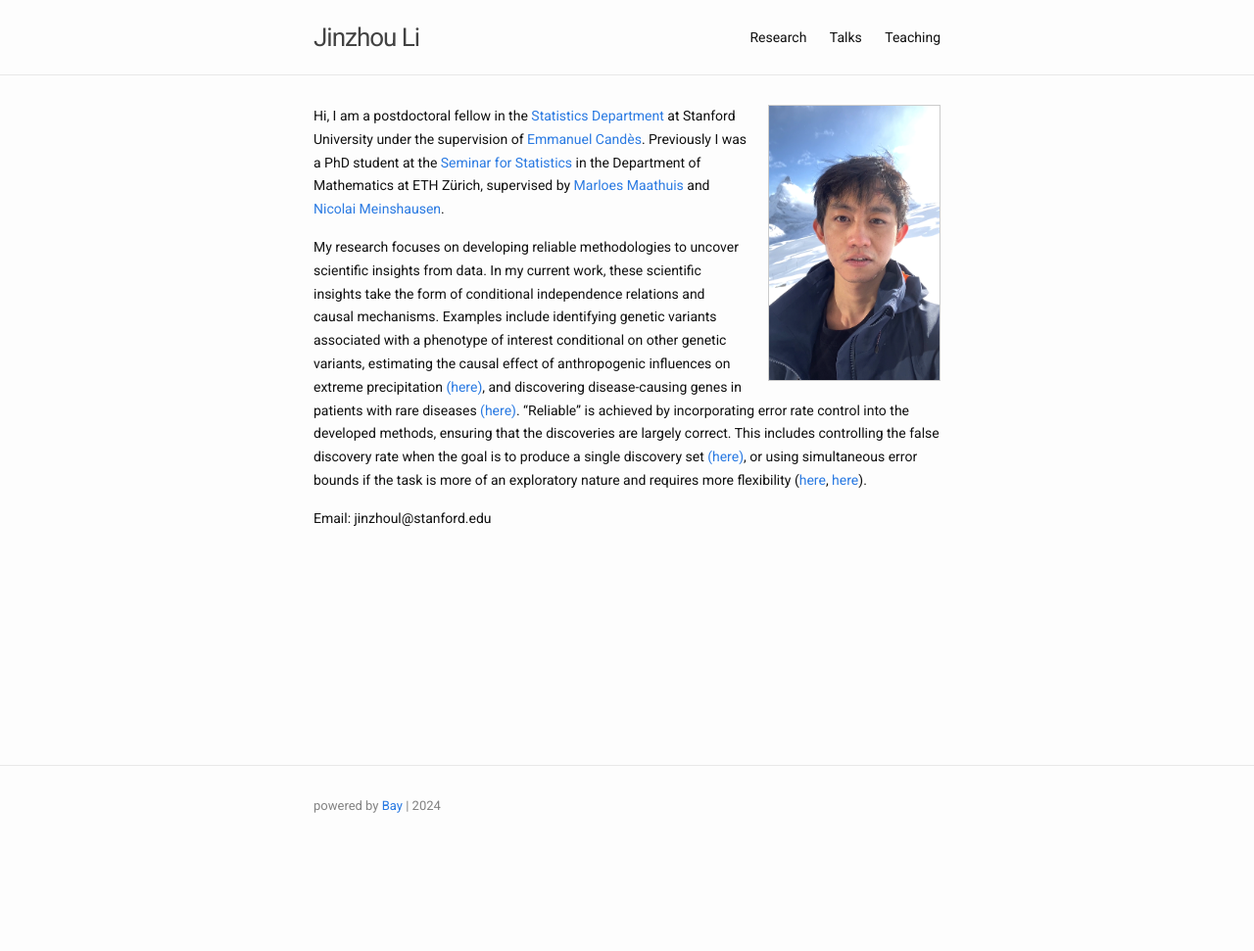
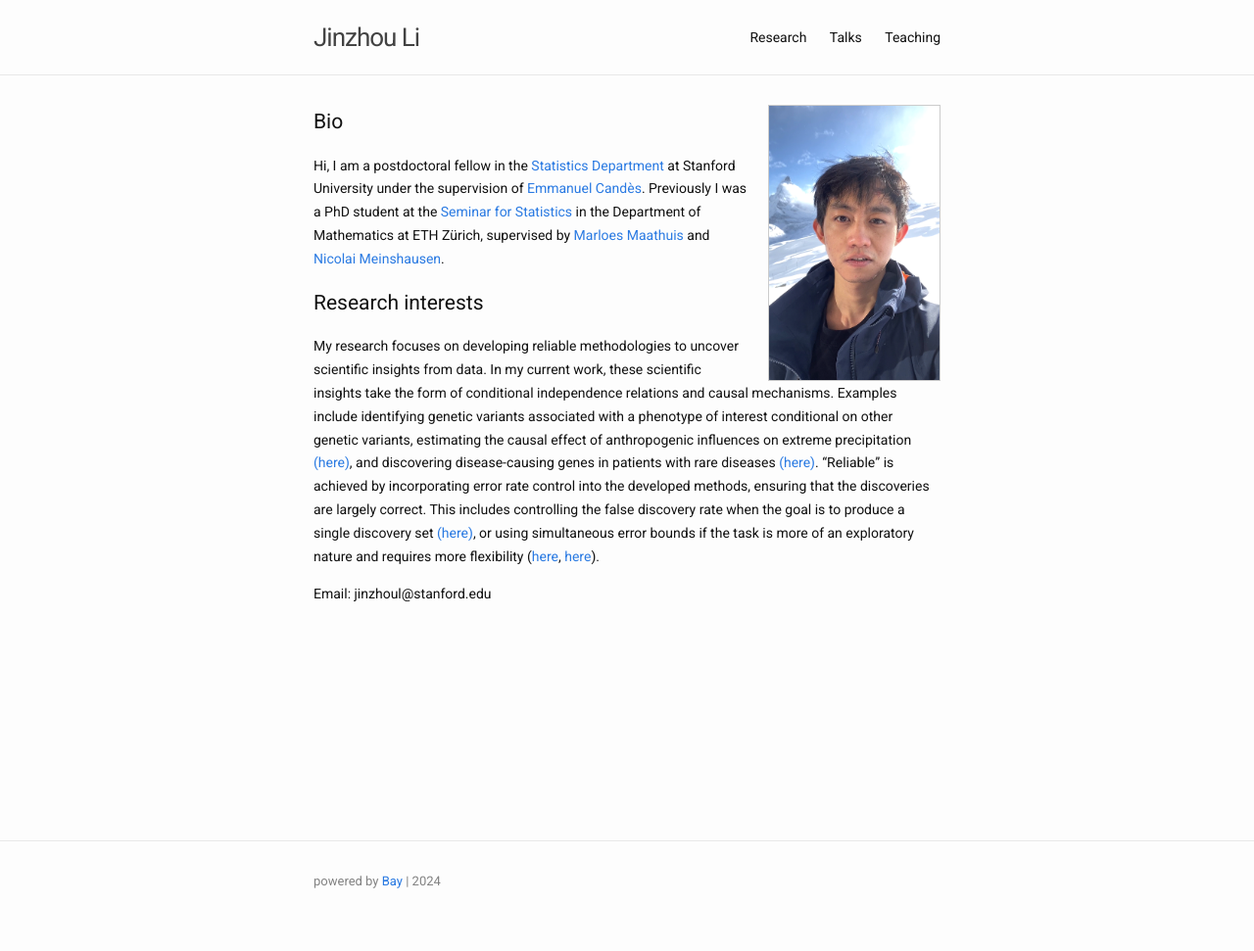
Before and after one commit to Jinzhou-Li/jinzhou-li.github.io, a Jekyll site: the page built from index.md, in a window 1280 px wide. Shown: the whole page at 98% size. Built offline with Jekyll 4.4.1, drawn with Linux system fonts in a browser that asks for light colours; before the commit the page ends 900 px from its top, so only the background shows below that.

Commit message:
update web

```diff
--- a/index.md
+++ b/index.md
@@ -5,11 +5,12 @@ profile_picture:
   alt: pic
 ---
 
-
+## Bio
 Hi, I am a postdoctoral fellow in the [Statistics Department](https://statistics.stanford.edu/) at Stanford University under the supervision of [Emmanuel Candès](https://candes.su.domains/).
 Previously I was a PhD student at the [Seminar for Statistics](https://math.ethz.ch/sfs) in the Department of Mathematics at ETH Zürich,
 supervised by [Marloes Maathuis](https://sites.google.com/view/marloes-maathuis) and [Nicolai Meinshausen](https://stat.ethz.ch/~nicolai/).
 
+## Research interests
 My research focuses on developing reliable methodologies to uncover scientific insights from data.
 In my current work, these scientific insights take the form of conditional independence relations and causal mechanisms.
 Examples include identifying genetic variants associated with a phenotype of interest conditional on other genetic variants,
```
